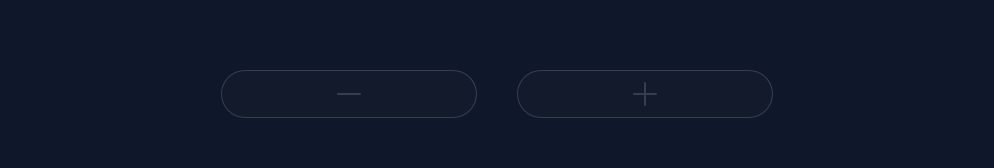
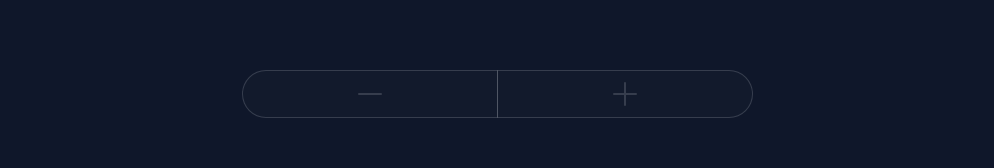
Before and after one commit to webceyhan/nuxt-visa-calculator, a Nuxt app: page / in a window 1280 px wide. Shown: the part 418-586 px from the top of the page, without its empty margins (143-1137 px from the left). Built offline with nearby package versions, Linux system fonts and the light colour scheme.

Commit message:
replace add/remove button with list-actions

```diff
--- a/app.vue
+++ b/app.vue
@@ -29,10 +29,12 @@ const {
       />
     </div>
 
-    <div class="flex items-center justify-between gap-4 md:gap-10">
-      <visit-remove-button :disabled="!canRemoveVisit" @click="removeLastVisit()" />
-      <visit-add-button :disabled="!canAddVisit" @click="addNextVisit()" />
-    </div>
+    <visit-list-actions
+      :can-add="canAddVisit"
+      :can-remove="canRemoveVisit"
+      @add="addNextVisit()"
+      @remove="removeLastVisit()"
+    />
 
     <ui-stat-group class="max-md:stats-vertical w-full md:justify-between md:max-w-3xl">
       <ui-stat :title="$t('days.used')">
--- a/components/visit-add-button.vue
+++ /dev/null
@@ -1,5 +0,0 @@
-<template>
-  <ui-button color="primary" class="px-10" outline>
-    <icon-plus class="w-8 h-8" />
-  </ui-button>
-</template>
--- /dev/null
+++ b/components/visit-list-actions.vue
@@ -0,0 +1,36 @@
+<script setup lang="ts">
+interface Props {
+  canAdd: boolean;
+  canRemove: boolean;
+}
+
+defineEmits(["add", "remove"]);
+
+defineProps<Props>();
+</script>
+
+<template>
+  <div class="join">
+    <!-- remove button -->
+    <ui-button
+      color="error"
+      class="join-item px-10"
+      :disabled="!canRemove"
+      @click="$emit('remove')"
+      outline
+    >
+      <icon-minus class="w-8 h-8" />
+    </ui-button>
+
+    <!-- add button -->
+    <ui-button
+      color="primary"
+      class="join-item px-10"
+      :disabled="!canAdd"
+      @click="$emit('add')"
+      outline
+    >
+      <icon-plus class="w-8 h-8" />
+    </ui-button>
+  </div>
+</template>
--- a/components/visit-remove-button.vue
+++ /dev/null
@@ -1,5 +0,0 @@
-<template>
-  <ui-button color="error" class="px-10" outline>
-    <icon-minus class="w-8 h-8" />
-  </ui-button>
-</template>
```
